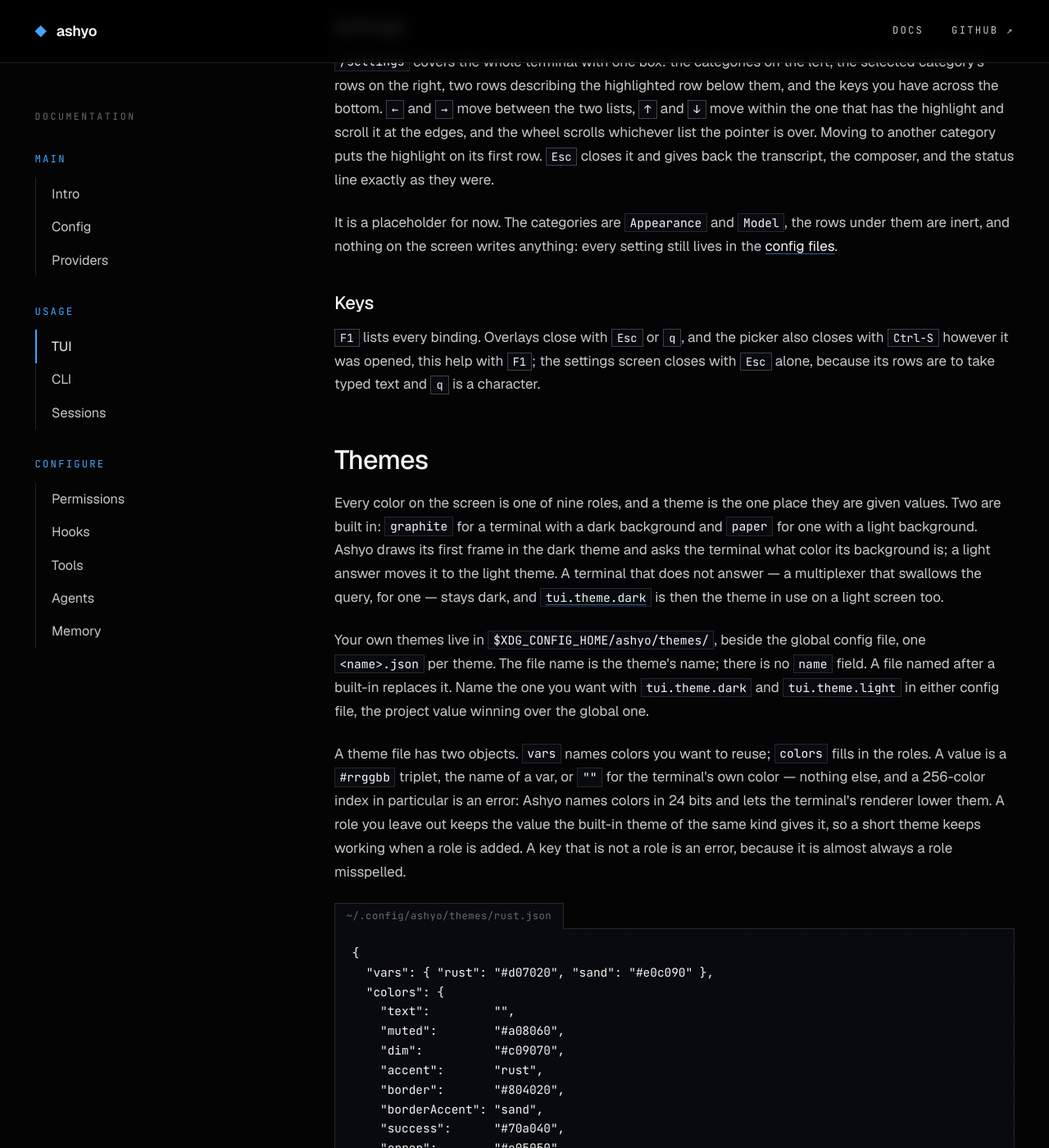
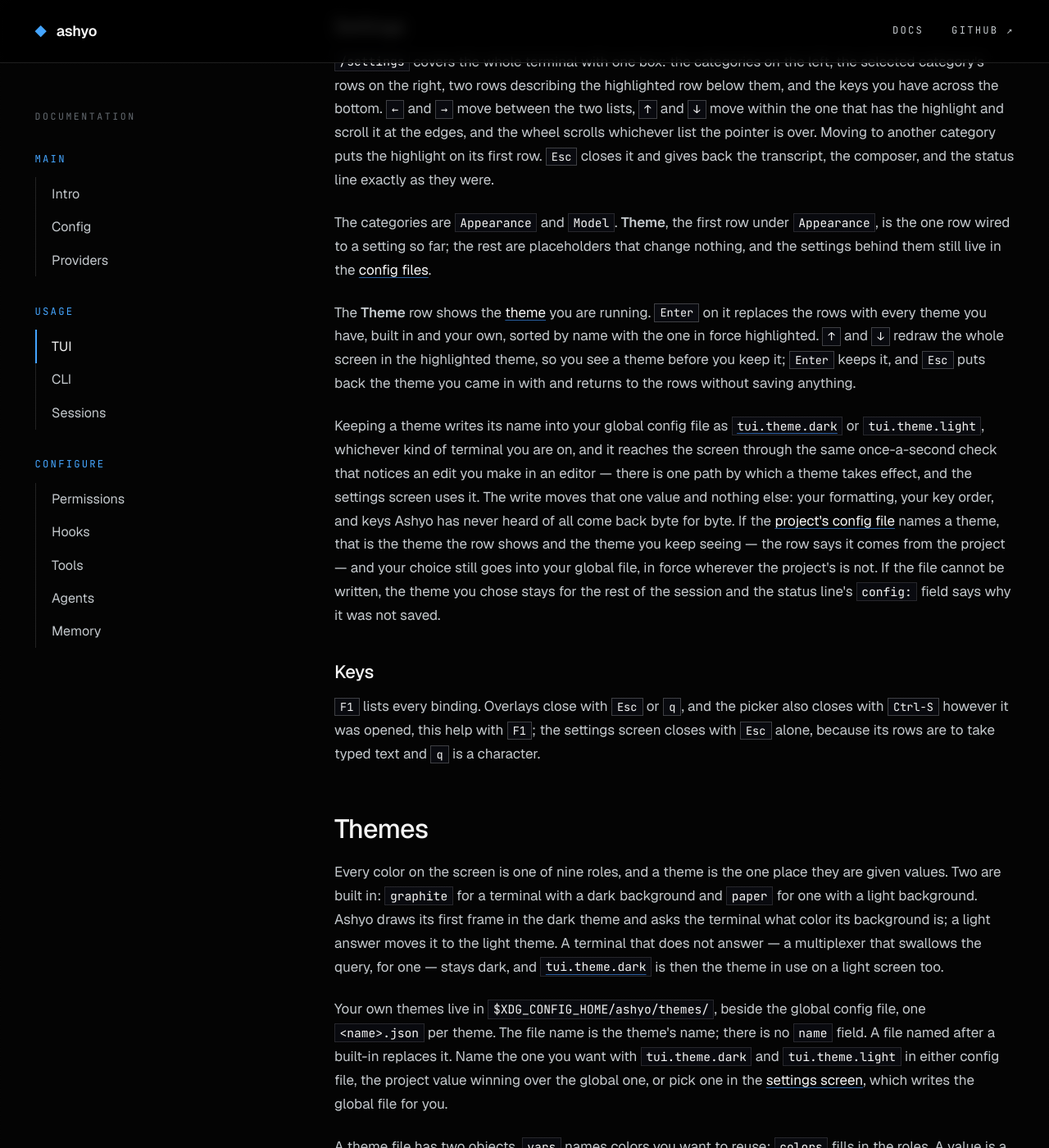
Before and after one commit to ashyo-ai/ashyo-ai.github.io, a Jekyll site: the page built from tui.html, in a window 1280 px wide and 1400 px high, scrolled down 8457 px. Shown: the whole window at 82% size. Built offline with Jekyll 4.4.1, drawn with Linux system fonts in a browser that asks for light colours; some of the changed text lies outside the part shown.

Commit message:
Document the settings screen's Theme row and the config write it makes

```diff
--- a/tui.html
+++ b/tui.html
@@ -65,7 +65,7 @@
 <tr><td><code>/keys</code></td><td>Open the key help.</td></tr>
 <tr><td><code>/tree</code></td><td>Open the session tree. <kbd>Esc</kbd> <kbd>Esc</kbd> does the same.</td></tr>
 <tr><td><code>/resume</code></td><td>Open the <a href="#session-picker">session picker</a>. <kbd>Ctrl-S</kbd> does the same.</td></tr>
-<tr><td><code>/settings</code></td><td>Open the settings screen. A placeholder: the frame and its navigation are there, the rows are not wired to anything yet, and every setting still lives in the <a href="config.html">config files</a>.</td></tr>
+<tr><td><code>/settings</code></td><td>Open the <a href="#settings">settings screen</a>. <b>Theme</b> is the one row wired to a setting; the rest are placeholders, and every other setting lives in the <a href="config.html">config files</a>.</td></tr>
 <tr><td><code>/quit</code></td><td>Quit. Asks first while a turn is running; <kbd>Ctrl-C</kbd> <kbd>Ctrl-C</kbd> does the same. See <a href="#quitting">Quitting</a>.</td></tr>
 </table>
 
@@ -105,13 +105,15 @@
 <p><kbd>Ctrl-S</kbd>, or <code>/resume</code>, lists sessions created in this project directory. <kbd>Tab</kbd> widens to every session and back. Rows show the title, or the id for an untitled session, and mark empty sessions. Opening a session from another project is allowed; the workspace follows the session.</p>
 <h3 id="settings">Settings</h3>
 <p><code>/settings</code> covers the whole terminal with one box: the categories on the left, the selected category's rows on the right, two rows describing the highlighted row below them, and the keys you have across the bottom. <kbd>←</kbd> and <kbd>→</kbd> move between the two lists, <kbd>↑</kbd> and <kbd>↓</kbd> move within the one that has the highlight and scroll it at the edges, and the wheel scrolls whichever list the pointer is over. Moving to another category puts the highlight on its first row. <kbd>Esc</kbd> closes it and gives back the transcript, the composer, and the status line exactly as they were.</p>
-<p>It is a placeholder for now. The categories are <code>Appearance</code> and <code>Model</code>, the rows under them are inert, and nothing on the screen writes anything: every setting still lives in the <a href="config.html">config files</a>.</p>
+<p>The categories are <code>Appearance</code> and <code>Model</code>. <b>Theme</b>, the first row under <code>Appearance</code>, is the one row wired to a setting so far; the rest are placeholders that change nothing, and the settings behind them still live in the <a href="config.html">config files</a>.</p>
+<p>The <b>Theme</b> row shows the <a href="#themes">theme</a> you are running. <kbd>Enter</kbd> on it replaces the rows with every theme you have, built in and your own, sorted by name with the one in force highlighted. <kbd>↑</kbd> and <kbd>↓</kbd> redraw the whole screen in the highlighted theme, so you see a theme before you keep it; <kbd>Enter</kbd> keeps it, and <kbd>Esc</kbd> puts back the theme you came in with and returns to the rows without saving anything.</p>
+<p>Keeping a theme writes its name into your global config file as <code><a href="config.html#schema">tui.theme.dark</a></code> or <code>tui.theme.light</code>, whichever kind of terminal you are on, and it reaches the screen through the same once-a-second check that notices an edit you make in an editor — there is one path by which a theme takes effect, and the settings screen uses it. The write moves that one value and nothing else: your formatting, your key order, and keys Ashyo has never heard of all come back byte for byte. If the <a href="config.html">project's config file</a> names a theme, that is the theme the row shows and the theme you keep seeing — the row says it comes from the project — and your choice still goes into your global file, in force wherever the project's is not. If the file cannot be written, the theme you chose stays for the rest of the session and the status line's <code>config:</code> field says why it was not saved.</p>
 <h3 id="keys-help">Keys</h3>
 <p><kbd>F1</kbd> lists every binding. Overlays close with <kbd>Esc</kbd> or <kbd>q</kbd>, and the picker also closes with <kbd>Ctrl-S</kbd> however it was opened, this help with <kbd>F1</kbd>; the settings screen closes with <kbd>Esc</kbd> alone, because its rows are to take typed text and <kbd>q</kbd> is a character.</p>
 
 <h2 id="themes">Themes</h2>
 <p>Every color on the screen is one of nine roles, and a theme is the one place they are given values. Two are built in: <code>graphite</code> for a terminal with a dark background and <code>paper</code> for one with a light background. Ashyo draws its first frame in the dark theme and asks the terminal what color its background is; a light answer moves it to the light theme. A terminal that does not answer — a multiplexer that swallows the query, for one — stays dark, and <code><a href="config.html#schema">tui.theme.dark</a></code> is then the theme in use on a light screen too.</p>
-<p>Your own themes live in <code>$XDG_CONFIG_HOME/ashyo/themes/</code>, beside the global config file, one <code>&lt;name&gt;.json</code> per theme. The file name is the theme's name; there is no <code>name</code> field. A file named after a built-in replaces it. Name the one you want with <code>tui.theme.dark</code> and <code>tui.theme.light</code> in either config file, the project value winning over the global one.</p>
+<p>Your own themes live in <code>$XDG_CONFIG_HOME/ashyo/themes/</code>, beside the global config file, one <code>&lt;name&gt;.json</code> per theme. The file name is the theme's name; there is no <code>name</code> field. A file named after a built-in replaces it. Name the one you want with <code>tui.theme.dark</code> and <code>tui.theme.light</code> in either config file, the project value winning over the global one, or pick one in the <a href="#settings">settings screen</a>, which writes the global file for you.</p>
 <p>A theme file has two objects. <code>vars</code> names colors you want to reuse; <code>colors</code> fills in the roles. A value is a <code>#rrggbb</code> triplet, the name of a var, or <code>""</code> for the terminal's own color — nothing else, and a 256-color index in particular is an error: Ashyo names colors in 24 bits and lets the terminal's renderer lower them. A role you leave out keeps the value the built-in theme of the same kind gives it, so a short theme keeps working when a role is added. A key that is not a role is an error, because it is almost always a role misspelled.</p>
 <div class="file-label">~/.config/ashyo/themes/rust.json</div>
 <pre>{
```
